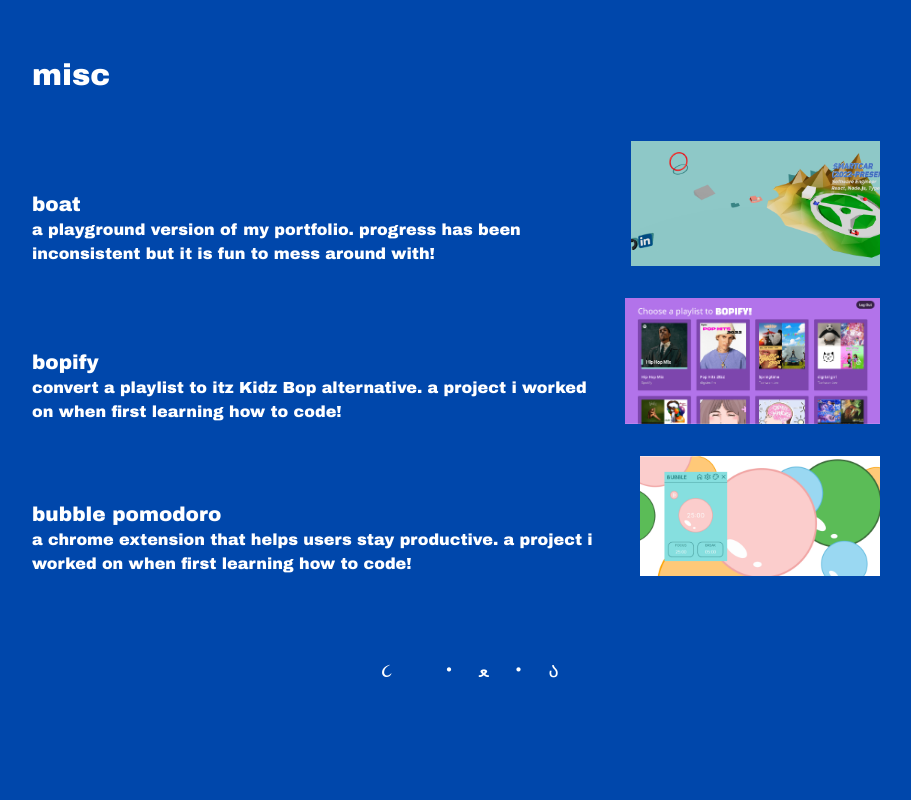
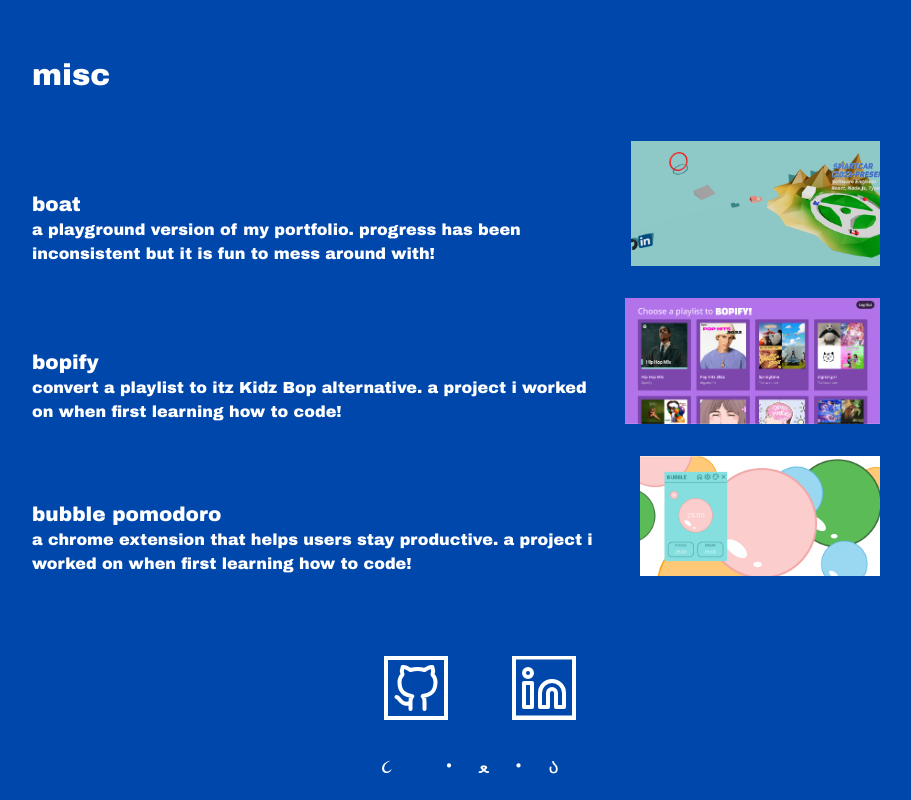
Before and after one commit to tae-hwan-lee/personal-website, a React (Create React App) app: page /about in a window 1280 px wide. Shown: the part 808-1608 px from the top of the page, without its empty margins (160-1071 px from the left). Before the commit the page ends 1512 px from the top, so only its background shows below. Built offline with nearby package versions, Linux system fonts and the light colour scheme.

Commit message:
feat: add social links to about page

```diff
--- /dev/null
+++ b/src/components/Github.jsx
@@ -0,0 +1,23 @@
+import React from 'react';
+
+export const Github = ({ fillColor, className }) => (
+  <svg
+    xmlns='http://www.w3.org/2000/svg'
+    className={className}
+    stroke-linejoin='round'
+    stroke-linecap='round'
+    stroke-width='2'
+    stroke={fillColor}
+    fill='none'
+    viewBox='0 0 32 32'
+  >
+    <g>
+      <title>Layer 1</title>
+      <path
+        id='svg_1'
+        d='m13.25,23.5134c-5,1.5 -5,-2.5 -7,-3m14,6l0,-3.87a3.37,3.37 0 0 0 -0.94,-2.61c3.14,-0.35 6.44,-1.54 6.44,-7a5.44,5.44 0 0 0 -1.5,-3.75a5.07,5.07 0 0 0 -0.09,-3.77s-1.18,-0.35 -3.91,1.48a13.38,13.38 0 0 0 -7,0c-2.73,-1.83 -3.91,-1.48 -3.91,-1.48a5.07,5.07 0 0 0 -0.09,3.77a5.44,5.44 0 0 0 -1.5,3.78c0,5.42 3.3,6.61 6.44,7a3.37,3.37 0 0 0 -0.94,2.58l0,3.87'
+      />
+      <rect stroke-width='4' id='svg_2' height='32' width='32' y='0' x='0' />
+    </g>
+  </svg>
+);
--- /dev/null
+++ b/src/components/LinkedIn.jsx
@@ -0,0 +1,34 @@
+import React from 'react';
+
+export const LinkedIn = ({ fillColor, className }) => (
+  <svg
+    xmlns='http://www.w3.org/2000/svg'
+    className={className}
+    stroke-linejoin='round'
+    stroke-linecap='round'
+    stroke-width='2'
+    stroke={fillColor}
+    fill='none'
+    viewBox='0 0 32 32'
+  >
+    <g>
+      <title>Layer 1</title>
+      <g id='svg_4'>
+        <path
+          id='svg_1'
+          d='m20,12.5a6,6 0 0 1 6,6l0,7l-4,0l0,-7a2,2 0 0 0 -2,-2a2,2 0 0 0 -2,2l0,7l-4,0l0,-7a6,6 0 0 1 6,-6z'
+        />
+        <rect id='svg_2' height='12' width='4' y='13.5' x='6' />
+        <circle id='svg_3' r='2' cy='8.5' cx='8' />
+      </g>
+      <rect
+        stroke-width='4'
+        id='svg_5'
+        height='32'
+        width='32'
+        y='-0.20704'
+        x='0'
+      />
+    </g>
+  </svg>
+);
--- a/src/pages/About.jsx
+++ b/src/pages/About.jsx
@@ -1,4 +1,6 @@
-import { useEffect, useRef, useState } from 'react';
+import { useState } from 'react';
+import { Github } from '../components/Github';
+import { LinkedIn } from '../components/LinkedIn';
 
 const staticText = {
   projects: {
@@ -98,6 +100,22 @@ export const About = () => {
           <ProjectsList />
         </div>
       </div>
+      <div className='flex justify-center gap-16 my-8'>
+        <a
+          href='https://github.com/tae-hwan-lee'
+          target='_blank'
+          rel='noopener noreferrer'
+        >
+          <Github fillColor='var(--text-primary)' className='w-16' />
+        </a>
+        <a
+          href='https://www.linkedin.com/in/tae-hwan-lee/'
+          target='_blank'
+          rel='noopener noreferrer'
+        >
+          <LinkedIn fillColor='var(--text-primary)' className='w-16' />
+        </a>
+      </div>
     </main>
   );
 };
```
